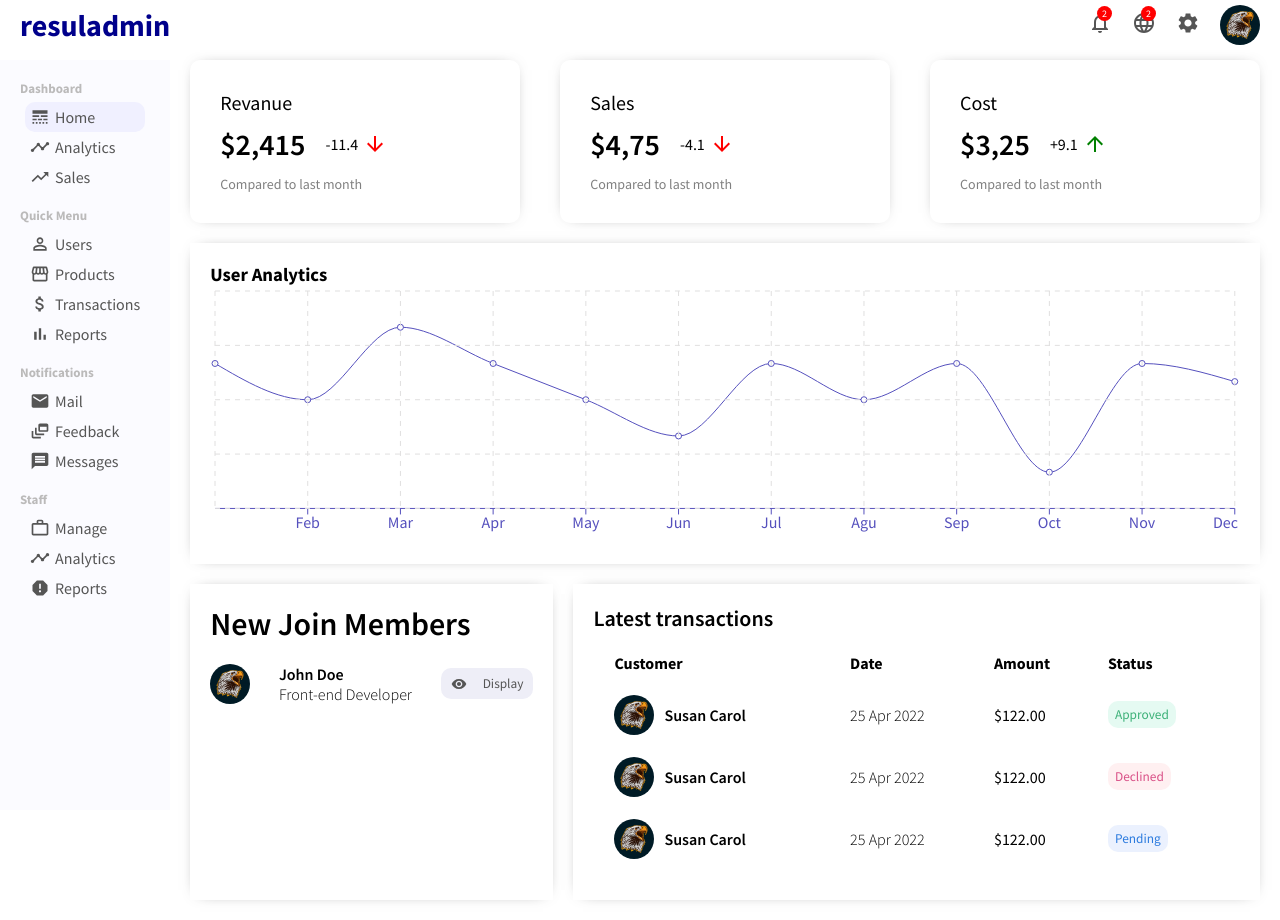
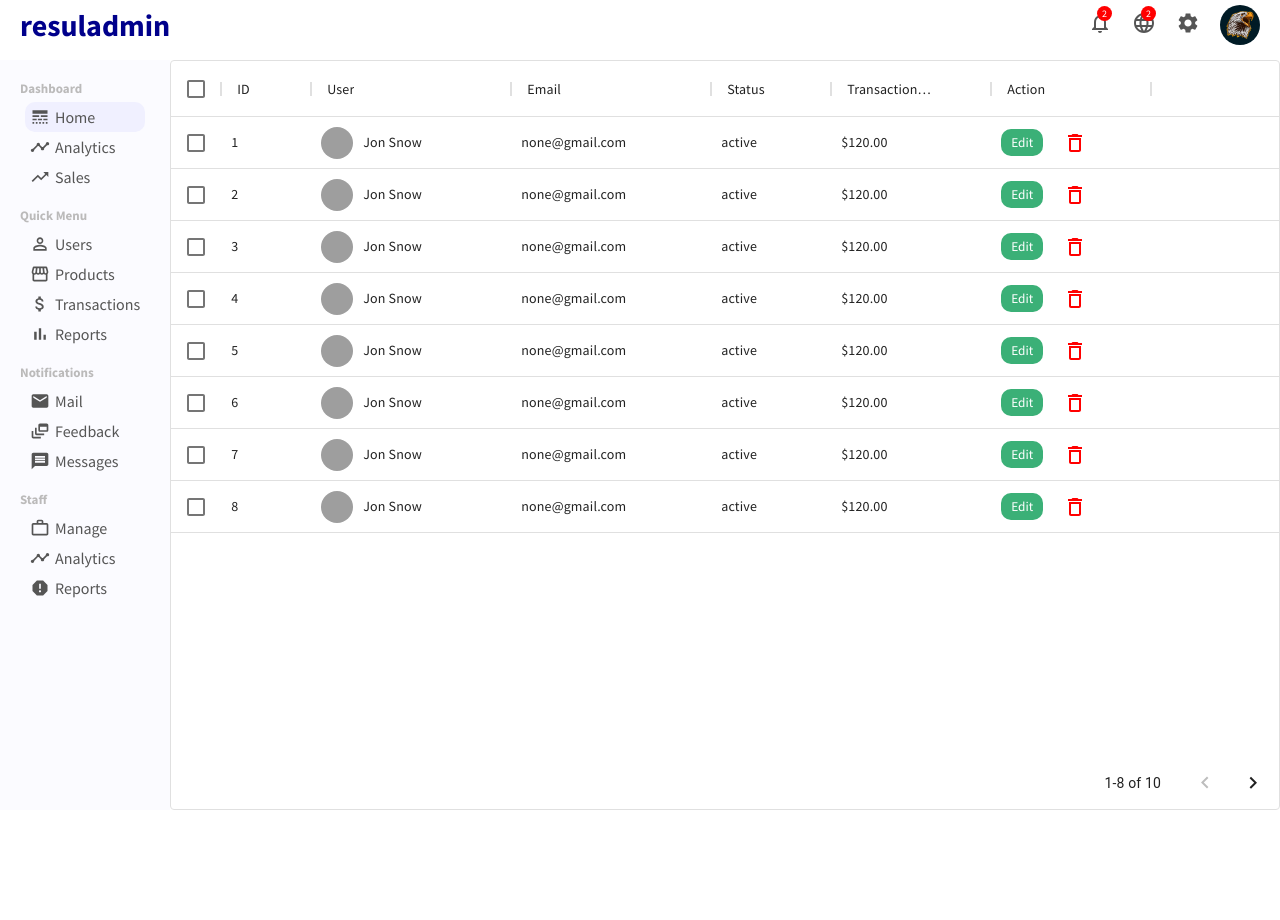
Before and after one commit to resulbisgin/Dashboard, a React (Create React App) app: page /user in a window 1280 px wide. After the commit the page ends 810 px from the top, so only its background shows below. Built offline with nearby package versions, Linux system fonts and the light colour scheme; grey boxes are pictures that could not be loaded.

Commit message:
material table

```diff
--- a/package.json
+++ b/package.json
@@ -4,12 +4,15 @@
   "private": true,
   "dependencies": {
     "@material-ui/core": "^4.12.4",
+    "@material-ui/data-grid": "^4.0.0-alpha.37",
     "@material-ui/icons": "^4.11.3",
+    "@mui/x-data-grid": "^5.17.21",
     "@testing-library/jest-dom": "^5.16.5",
     "@testing-library/react": "^13.4.0",
     "@testing-library/user-event": "^13.5.0",
     "react": "^18.2.0",
     "react-dom": "^18.2.0",
+    "react-router-dom": "^6.7.0",
     "react-scripts": "5.0.1",
     "recharts": "^2.3.2",
     "web-vitals": "^2.1.4"
--- a/src/App.js
+++ b/src/App.js
@@ -2,13 +2,20 @@
 import Topbar from "./components/topbar/Topbar";
 import './app.css'
 import Home from "./pages/home/Home";
+import UserList from "./pages/userList/UserList";
+import { BrowserRouter,Routes,Route } from "react-router-dom";
 function App() {
   return (
     <>
     <Topbar/>
       <div className="container">
     <Sidebar/>
-    <Home/>
+    <BrowserRouter>
+    <Routes>
+        <Route path='/' exact element={<Home/>}/>
+        <Route path='/user' element={<UserList/>}/>
+    </Routes>
+    </BrowserRouter>
       </div>
     </>
   );
--- a/src/dummuyData.js
+++ b/src/dummuyData.js
@@ -60,3 +60,66 @@
 
       },
   ];
+ export const userRows = [
+    { id: 1, username: 'Jon Snow',
+      avatar:'https://images.pexels.com/photos/220453/pexels-photo-220453.jpeg?auto=compress&cs=tinysrgb&w=1260&h=750&dpr=1',
+      email:'none@gmail.com',
+      status:'active',
+      transaction:'$120.00'
+  },
+  { id: 2, username: 'Jon Snow',
+  avatar:'https://images.pexels.com/photos/220453/pexels-photo-220453.jpeg?auto=compress&cs=tinysrgb&w=1260&h=750&dpr=1',
+  email:'none@gmail.com',
+  status:'active',
+  transaction:'$120.00'
+},
+{ id: 3, username: 'Jon Snow',
+avatar:'https://images.pexels.com/photos/220453/pexels-photo-220453.jpeg?auto=compress&cs=tinysrgb&w=1260&h=750&dpr=1',
+email:'none@gmail.com',
+status:'active',
+transaction:'$120.00'
+},
+{ id: 4, username: 'Jon Snow',
+avatar:'https://images.pexels.com/photos/220453/pexels-photo-220453.jpeg?auto=compress&cs=tinysrgb&w=1260&h=750&dpr=1',
+email:'none@gmail.com',
+status:'active',
+transaction:'$120.00'
+},
+{ id: 5, username: 'Jon Snow',
+avatar:'https://images.pexels.com/photos/220453/pexels-photo-220453.jpeg?auto=compress&cs=tinysrgb&w=1260&h=750&dpr=1',
+email:'none@gmail.com',
+status:'active',
+transaction:'$120.00'
+},
+{ id: 6, username: 'Jon Snow',
+avatar:'https://images.pexels.com/photos/220453/pexels-photo-220453.jpeg?auto=compress&cs=tinysrgb&w=1260&h=750&dpr=1',
+email:'none@gmail.com',
+status:'active',
+transaction:'$120.00'
+},
+{ id: 7, username: 'Jon Snow',
+avatar:'https://images.pexels.com/photos/220453/pexels-photo-220453.jpeg?auto=compress&cs=tinysrgb&w=1260&h=750&dpr=1',
+email:'none@gmail.com',
+status:'active',
+transaction:'$120.00'
+},
+{ id: 8, username: 'Jon Snow',
+avatar:'https://images.pexels.com/photos/220453/pexels-photo-220453.jpeg?auto=compress&cs=tinysrgb&w=1260&h=750&dpr=1',
+email:'none@gmail.com',
+status:'active',
+transaction:'$120.00'
+},
+{ id: 9, username: 'Jon Snow',
+avatar:'https://images.pexels.com/photos/220453/pexels-photo-220453.jpeg?auto=compress&cs=tinysrgb&w=1260&h=750&dpr=1',
+email:'none@gmail.com',
+status:'active',
+transaction:'$120.00'
+},
+{ id: 10, username: 'Jon Snow',
+avatar:'https://images.pexels.com/photos/220453/pexels-photo-220453.jpeg?auto=compress&cs=tinysrgb&w=1260&h=750&dpr=1',
+email:'none@gmail.com',
+status:'active',
+transaction:'$120.00'
+},
+
+  ];
--- /dev/null
+++ b/src/pages/userList/UserList.jsx
@@ -0,0 +1,65 @@
+import "./userList.css"
+import { DataGrid } from '@material-ui/data-grid';
+import { DeleteOutline } from "@material-ui/icons";
+import { userRows } from "../../dummuyData";
+import { Link } from "react-router-dom";
+import { useState } from "react";
+
+export default function UserList() {
+  const [data,setData]=useState(userRows)
+  const handleDelete=(id)=>{
+    setData(data.filter((item)=>item.id !== id))
+  }
+  const columns  = [
+    { field: 'id', headerName: 'ID', width: 90 },
+    { field: 'user', headerName: 'User', width: 200,renderCell:(params)=>{
+      return (
+        <div className="userListUser">
+          <img className="userListImg" src={params.row.avatar} alt="" />
+          {params.row.username}
+        </div>
+      )
+    } },
+    { field: 'email', headerName: 'Email', width: 200 },
+    {
+      field: 'status',
+      headerName: 'Status',
+      width: 120,
+    },
+    {
+      field: 'transaction',
+      headerName: 'Transaction Volume',
+      width: 160,
+    },
+    {
+      field: 'action',
+      headerName: 'Action',
+      width: 160,
+      renderCell:(params)=>{
+        return (
+          <>
+          <Link to={'/user/'+params.row.id}>
+          <button className="userListEdit">Edit</button>
+          </Link>
+          <DeleteOutline className="userListDelete" onClick={()=>handleDelete(params.row.id)}/>
+          </>
+          )
+      }
+    },
+
+  ];
+
+
+  return (
+    <div className='userList'>
+ <DataGrid
+        rows={data}
+        disableSelectionOnClick
+        columns={columns}
+        pageSize={8}
+        rowsPerPageOptions={[5]}
+        checkboxSelection
+      />
+    </div>
+  )
+}
--- /dev/null
+++ b/src/pages/userList/userList.css
@@ -0,0 +1,27 @@
+.userList{
+    flex: 4;
+}
+.userListUser{
+    display: flex;
+    align-items: center;
+}
+.userListImg{
+    width: 32px;
+    height: 32px;
+    border-radius:50% ;
+    object-fit: cover;
+    margin-right: 10px;
+}
+.userListEdit{
+    border: none;
+    border-radius: 10px;
+    padding: 5px 10px;
+    background-color: #3bb077;
+    color: white;
+    cursor: pointer;
+    margin-right: 20px;
+}
+.userListDelete{
+    color: red;
+    cursor: pointer;
+}
```
Also changed, not shown: 1 other file (tests, documents, lock files or other folders).
